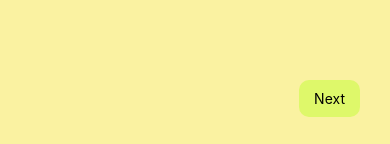
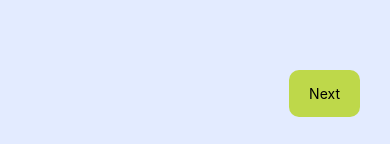
Before and after one commit to Cwei61/POWER_Dips-ReactNative, a React Native app: screen / in a window 390 px wide. Shown: the part 697-841 px from the top of the page. Built offline with nearby package versions, Linux system fonts and the light colour scheme.

Commit message:
1. Fixed some bugs and inappropriate layout and alignments. 2. Added ScrollView to step 2 to the calendar.

```diff
--- a/App.js
+++ b/App.js
@@ -1,17 +1,37 @@
 import * as React from 'react';
-import { Text, View, Button, TouchableOpacity, StyleSheet, TextInput, Alert, Dimensions } from 'react-native';
+import { Text, View, ScrollView, Button, TouchableOpacity, StyleSheet, TextInput, Alert, Dimensions } from 'react-native';
 import Constants from 'expo-constants';
 import { GooglePlacesAutocomplete } from 'react-native-google-places-autocomplete';
 import { useState } from 'react';
 import { AsyncStorage } from 'react-native';
 import axios from 'axios';
+import Date from './view/date_choose'
 
-const GOOGLE_PLACES_API_KEY = 'AIzaSyB6FP1YtOL8FaD-GC10YnhMd_SIXIYfNkE'; // never save your real api key in a snack!
+const GOOGLE_PLACES_API_KEY = 'AIzaSyB6FP1YtOL8FaD-GC10YnhMd_SIXIYfNkE';
+
+const getData = async () => {
+  try {
+    const response = await fetch(
+      'https://power.larc.nasa.gov/api/temporal/hourly/point?parameters=T2M&community=SB&longitude=0&latitude=0&start=20170101&end=20170102&format=json'
+    );
+    const json = await response.json()['properties']['parameter']['T2M'];
+    let data = []
+    data[0] = Object.keys(json)
+    for (let i=0; i<time.length; i++){
+      data[1][i] = data[time[i]]
+    }
+    console.log(data)
+    return data;
+  } catch (error) {
+    console.error(error);
+  }
+};
 
 const App = () => {
 
   const [currentStep, setCurrentStep] = useState(1);
   const totalStep = 3;
+  const [canPass, setCanPass] = useState(false);
 
   const progressBarStyle = () => {
 
@@ -28,18 +48,19 @@ const App = () => {
         borderTopLeftRadius: 10,
       };
     }
-
+    else {
       return {
         position: 'absolute',
         left: 0,
         top: 0,
-      width: Dimensions.get('window').width * currentStep / totalStep,
-      //width: 50,
+        width: '100%',
         height: '100%',
         backgroundColor: '#def86a',
         zIndex: -1,
+        borderRadius: 10,
       };
     }
+  };
 
   return (
     <View style={styles.container}>
@@ -53,7 +74,7 @@ const App = () => {
         }}>{currentStep} / {totalStep} </Text>
       </View>
       <View style={{padding: 10, flex: 1}}>
-        { currentStep == 1 &&
+        { currentStep == 1 ?
           <View style={styles.step}>
             <Text style={styles.text}>Please choose your location: </Text>
             <GooglePlacesAutocomplete
@@ -61,7 +82,7 @@ const App = () => {
                 paddingRight: 10,
                 paddingLeft: 10,
               }}
-              placeholder="Search"
+              placeholder="Search location"
               query={{
                 key: GOOGLE_PLACES_API_KEY,
                 language: 'zh-TW', // language of the results
@@ -73,7 +94,7 @@ const App = () => {
 
                 axios.get('https://maps.googleapis.com/maps/api/place/details/json?place_id=' + details.place_id + '&fields=name,geometry%2Crating%2Cformatted_phone_number&key=' + GOOGLE_PLACES_API_KEY)
                   .then((response) => {
-                    Alert.alert("GEOMETRY", response.data.result.geometry.location.lat.toString() + ' / ' + response.data.result.geometry.location.lng.toString());
+                    //Alert.alert("GEOMETRY", response.data.result.geometry.location.lat.toString() + ' / ' + response.data.result.geometry.location.lng.toString());
 
                     _storeData = async () => {
                       try {
@@ -84,6 +105,7 @@ const App = () => {
                       }
                     };
                     _storeData();
+                    setCanPass(true);
                   })
                   .catch((error) => {
                     console.log(error);
@@ -97,18 +119,21 @@ const App = () => {
               }} // this in only required for use on the web. See https://git.io/JflFv more for details.
             />
           </View>
+          : <View></View>
         }
-      </View>
-      { currentStep == 2 &&
-        <View style={styles.step}>
-          <Text>This is the content within step 2!</Text>
-        </View>
+        { currentStep == 2 ?
+          <ScrollView style={[styles.step, {}]}>
+            <Date> </Date>
+          </ScrollView>
+            : <View></View>
         }
-      { currentStep == totalStep &&
+        { currentStep == totalStep ?
           <View style={styles.step}>
             <Text>This is the content within step 3!</Text>
           </View>
+            : <View></View>
         }
+      </View>
       <View style={{
         justifyContent: 'space-between',
         flexDirection: 'row',
@@ -126,8 +151,9 @@ const App = () => {
           <View></View>
         }
         { currentStep != totalStep ?
-          <TouchableOpacity style={styles.nextButton}
+          <TouchableOpacity style={canPass ? styles.nextButton : styles.nextButtonDisabled} disabled={!canPass}
           onPress={() => {
+            //setCanPass(false);
             if (currentStep < totalStep) {
               setCurrentStep(currentStep + 1);
             }
@@ -141,7 +167,7 @@ const App = () => {
                 if (lng == null) {
                   console.log("Lng is null");
                 }
-                Alert.alert('GEOMETRY', lat + ' / ' + lng);
+                //Alert.alert('GEOMETRY', lat + ' / ' + lng);
               } catch (error) {
                 console.log(error);
               }
@@ -165,7 +191,8 @@ const styles = StyleSheet.create({
     flex: 1,
     padding: 10,
     paddingTop: Constants.statusBarHeight + 10,
-    backgroundColor: '#faf2a1',
+    backgroundColor: '#e3ebff'
+    //backgroundColor: '#faf2a1',
     //backgroundColor: '#ecf0f1',
   },
   text: {
@@ -177,28 +204,37 @@ const styles = StyleSheet.create({
   },
   nextButton: {
     backgroundColor: '#def86a',
-    paddingTop: 10,
-    paddingBottom: 10,
-    paddingRight: 15,
-    paddingLeft: 15,
+    paddingTop: 15,
+    paddingBottom: 15,
+    paddingRight: 20,
+    paddingLeft: 20,
+    borderRadius: 10,
+    overflow: 'hidden',
+  },
+  nextButtonDisabled: {
+    backgroundColor: '#bed84a',
+    paddingTop: 15,
+    paddingBottom: 15,
+    paddingRight: 20,
+    paddingLeft: 20,
     borderRadius: 10,
     overflow: 'hidden',
   },
   previousButton: {
     backgroundColor: '#6a8d92',
-    paddingTop: 10,
-    paddingBottom: 10,
-    paddingRight: 15,
-    paddingLeft: 15,
+    paddingTop: 15,
+    paddingBottom: 15,
+    paddingRight: 20,
+    paddingLeft: 20,
     borderRadius: 10,
     overflow: 'hidden',
   },
   fetchButton: {
     backgroundColor: '#def86a',
-    paddingTop: 10,
-    paddingBottom: 10,
-    paddingRight: 15,
-    paddingLeft: 15,
+    paddingTop: 15,
+    paddingBottom: 15,
+    paddingRight: 20,
+    paddingLeft: 20,
     borderRadius: 10,
     overflow: 'hidden',
   }
--- a/package.json
+++ b/package.json
@@ -15,8 +15,8 @@
     "react": "16.13.1",
     "react-dom": "16.13.1",
     "react-native": "https://github.com/expo/react-native/archive/sdk-42.0.0.tar.gz",
+    "react-native-calendar-picker": "^7.1.2",
     "react-native-google-places-autocomplete": "^2.4.1",
-    "react-native-calendar-picker": "^7.1.2",
     "react-native-progress-steps": "^1.3.4",
     "react-native-step-indicator": "^1.0.3",
     "react-native-svg": "^12.1.1",
--- a/view/date_choose.js
+++ b/view/date_choose.js
@@ -4,13 +4,13 @@ import CalendarPicker from 'react-native-calendar-picker';
 
 class Date extends React.Component {
     render() {
-      return <div>
+      return <View>
         <Text>Choose the time period: </Text>
         <Text>From: </Text>
         <CalendarPicker />
         <Text>To: </Text>
         <CalendarPicker />
-      </div>;
+      </View>;
     }
 }
 
```
Also changed, not shown: 1 other file (tests, documents, lock files or other folders). Lines whose indentation alone changed are shown as unchanged.
